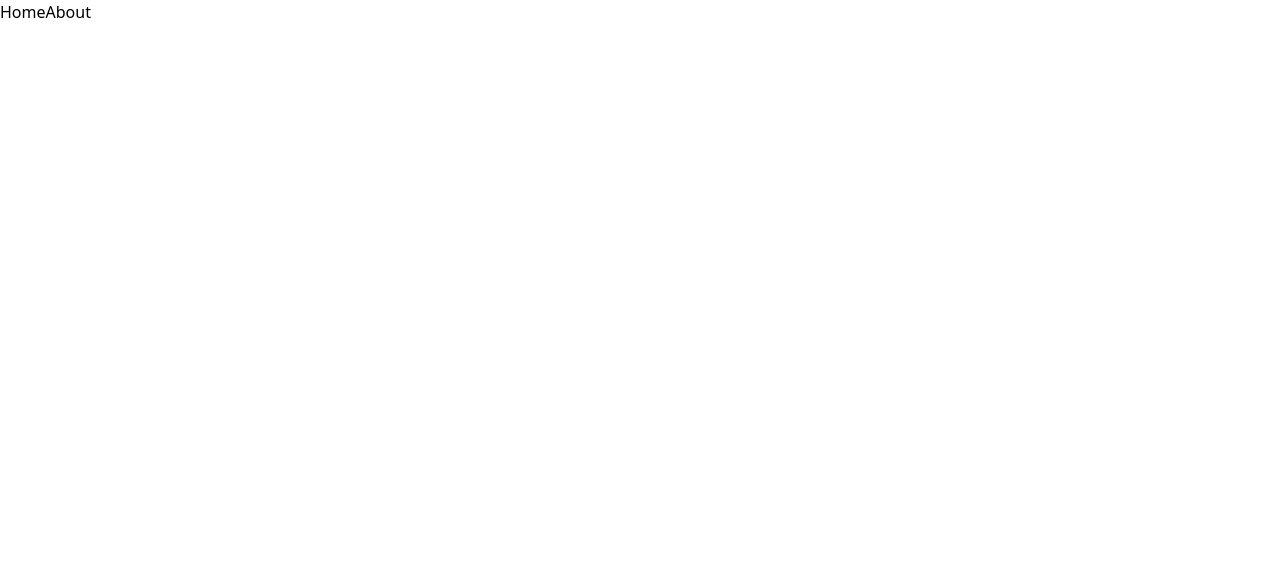
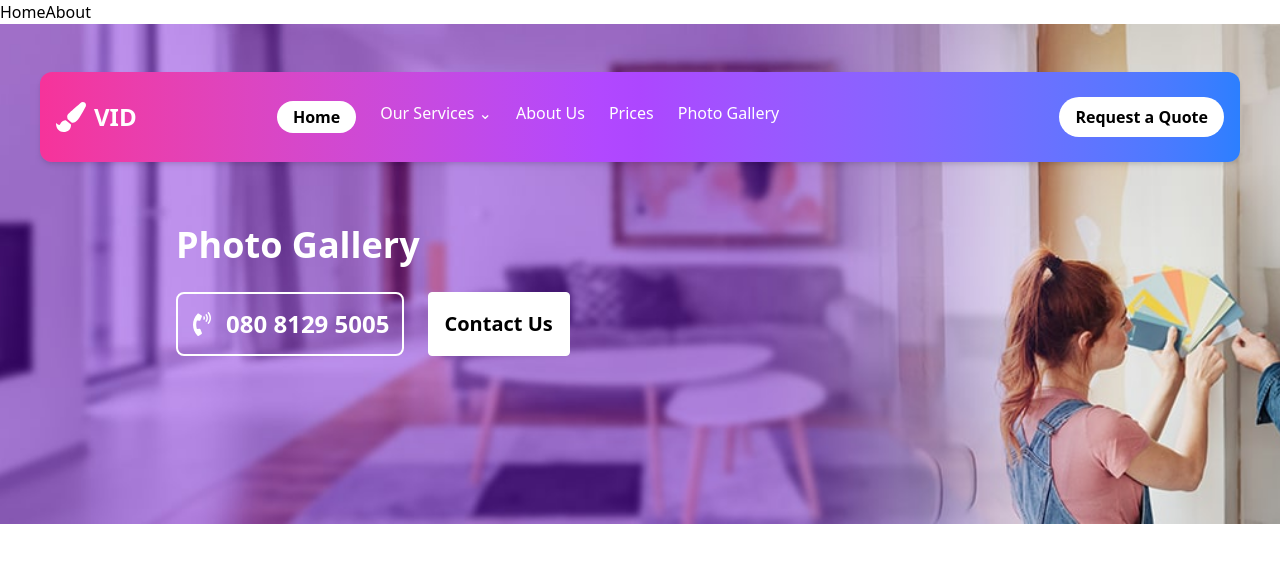
Before and after one commit to vviko-ko/Paintingclone, a React (Vite) app: page /Photo in a window 1280 px wide. Before the commit this address had no page. Shown: the top 562 px of the page. Built offline with nearby package versions, Linux system fonts and the light colour scheme.

Commit message:
feat: upgrade of code

```diff
--- a/src/App.jsx
+++ b/src/App.jsx
@@ -6,6 +6,7 @@ import Inses from './Components/Inses'
 import Footer from './Components/Footer'
 import About from './Components/About'
 import Prices from './Components/Prices'
+import Photo from './Components/Photo_Gallery'
 import Home from './Components/Home'
 import { BrowserRouter, Routes, Route, Link} from 'react-router-dom'
 
@@ -27,6 +28,7 @@ export default function App() {
     <Route path="/" element={<Home/>}></Route>
     <Route path="/about" element={<About/>}></Route>
     <Route path="/prices" element={<Prices/>}></Route>
+    <Route path='/Photo' element={<Photo/>}></Route>
   </Routes>
   </BrowserRouter>
     </div>
--- a/src/Components/Navbar.jsx
+++ b/src/Components/Navbar.jsx
@@ -43,7 +43,8 @@ export default function Navbar() {
 
         <Link to='/About'><span className="cursor-pointer hover:">About Us</span></Link>
        <Link to='/Prices'><span className="hover:underline cursor-pointer">Prices</span></Link>
-        <span className="hover:underline cursor-pointer">Photo Gallery</span>
+       <Link to='/Photo'><span className='hover:underline cursor-pointer'>Photo Gallery</span></Link>
+
       </div>
 
       {/* Request Button */}
--- /dev/null
+++ b/src/Components/Photo_Gallery.jsx
@@ -0,0 +1,31 @@
+import React from "react";
+import Photobanner from "../Image/photo.banner.jpg"
+import { FaPhoneVolume } from 'react-icons/fa';
+import Navbar from "./Navbar";
+
+function Photo(){
+    return(
+        <main>
+            <div
+                    className="hero pt-12 bg-cover bg-center h-[395px] md:h-[500px]"
+                    style={{ backgroundImage: `url(${Photobanner})` }}
+                  >
+                    <Navbar />
+                    <div className="mt-14 ml-44">
+                      <h1 className="text-white font-bold text-[36px]">Photo Gallery</h1>
+                      <div className="flex gap-6 mt-5">
+                        <button className="flex items-center gap-3 border-2 border-white rounded-lg p-3">
+                          <FaPhoneVolume className="text-white text-[24px]" />
+                          <span className="text-[24px] text-white font-bold">080 8129 5005</span>
+                        </button>
+                        <button className="border border-white p-4 font-bold text-xl bg-white hover:bg-blue-300 text-black hover:text-white rounded-sm transition duration-300">
+                          Contact Us
+                        </button>
+                      </div>
+                    </div>
+                  </div>
+        </main>
+    )
+}
+
+export default Photo
```
Also changed, not shown: src/Image/photo.banner.jpg (added).
